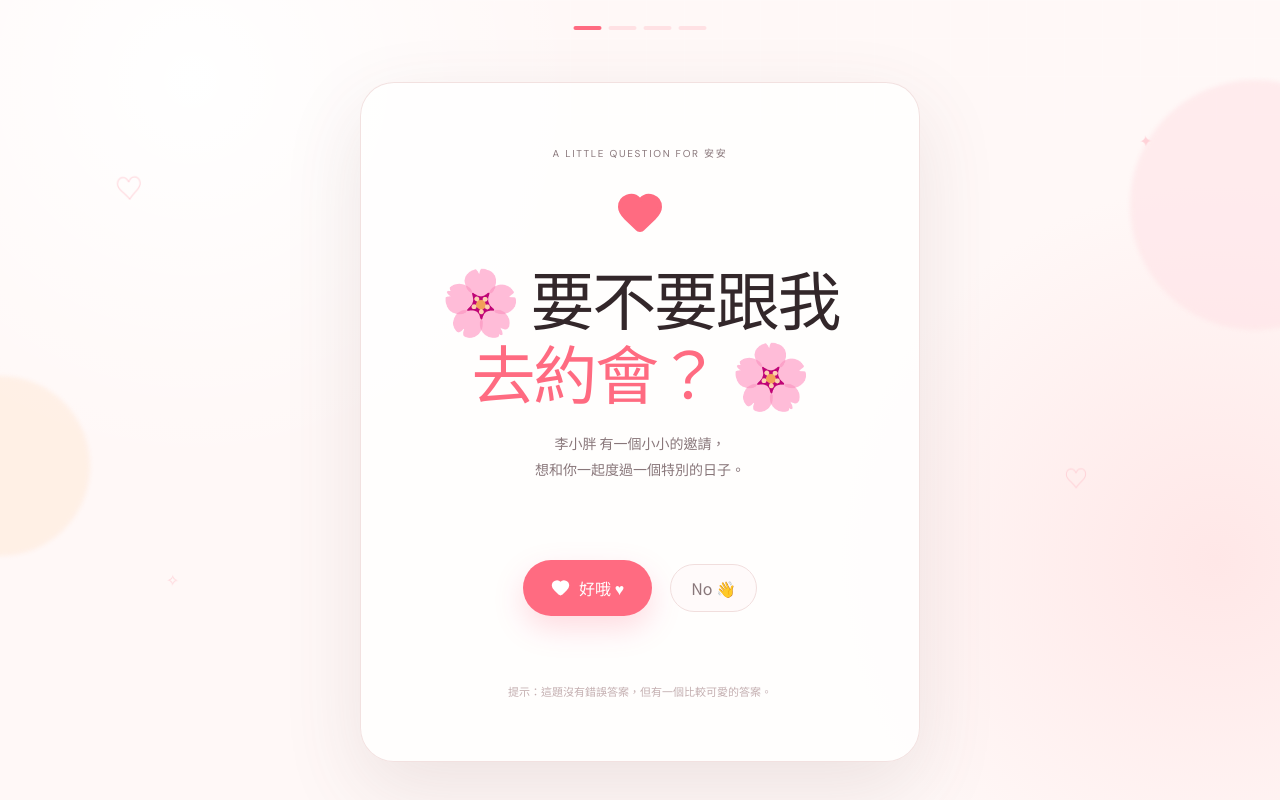
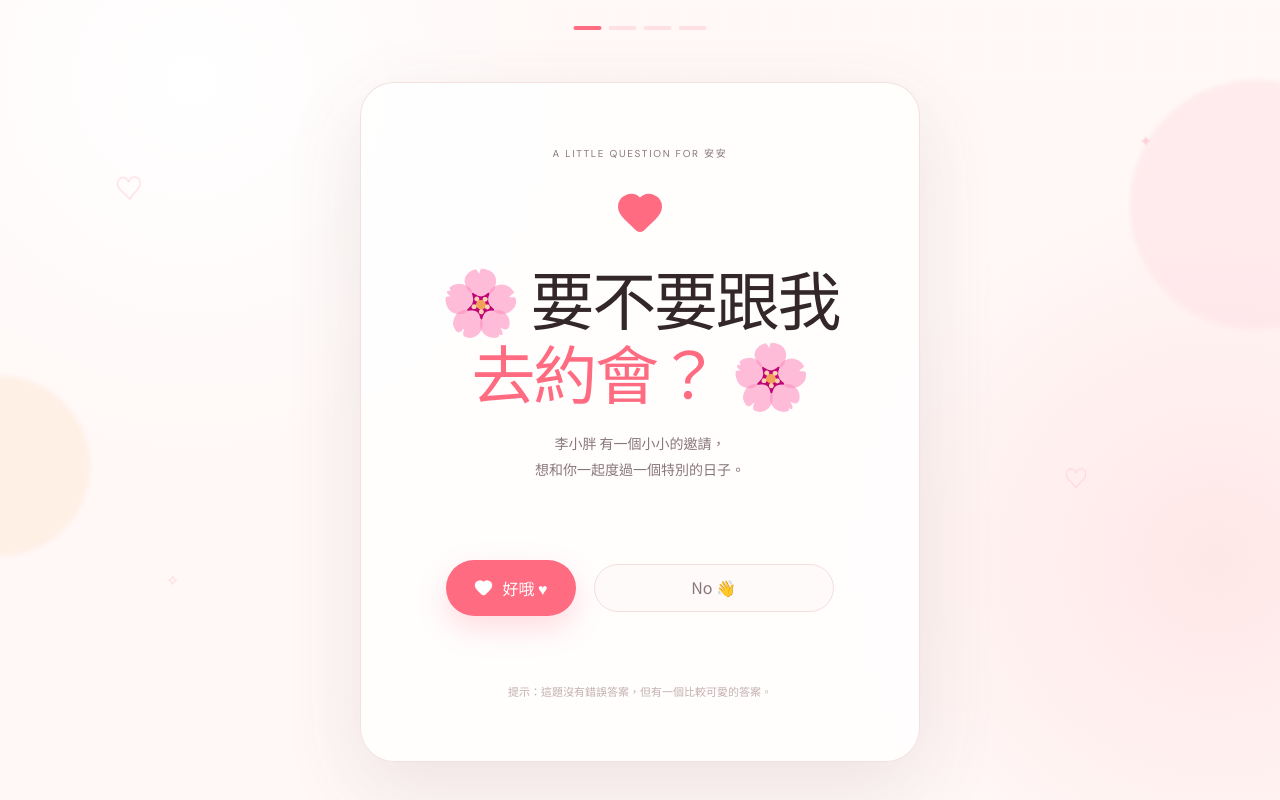
Before and after one commit to supergud/ann-date-invitation, a React (Vite) app: page / in a window 1280 px wide. Shown: the top 800 px of the page. Built offline with nearby package versions, Linux system fonts and the light colour scheme; a web font is replaced by a local one.

Commit message:
Keep no button inside viewport

```diff
--- a/src/main.jsx
+++ b/src/main.jsx
@@ -114,6 +114,11 @@ function App() {
     };
   }, [step, escapeCount]);
 
+  React.useLayoutEffect(() => {
+    if (step !== 1 || !escapeCount) return;
+    setNoPosition(getSafeNoPosition());
+  }, [step, escapeCount]);
+
   const noScale = Math.min(1 + escapeCount * 0.08, 1.9);
   const noMessage = escapeMessages[Math.min(escapeCount, escapeMessages.length - 1)];
   const chooseDate = (event) => setSelectedDate(event.target.value);
--- a/src/styles.css
+++ b/src/styles.css
@@ -1086,6 +1086,12 @@ h2 em {
 }
 
 .step-answer-area .no-button {
+    width: min(240px, calc(100vw - 24px));
+    max-width: calc(100vw - 24px);
+    min-height: 48px;
+    padding: 9px 16px;
+    line-height: 1.35;
+    white-space: normal;
     transition: left .35s cubic-bezier(.22, 1, .36, 1), top .35s cubic-bezier(.22, 1, .36, 1), transform .25s ease;
 }
 
```
